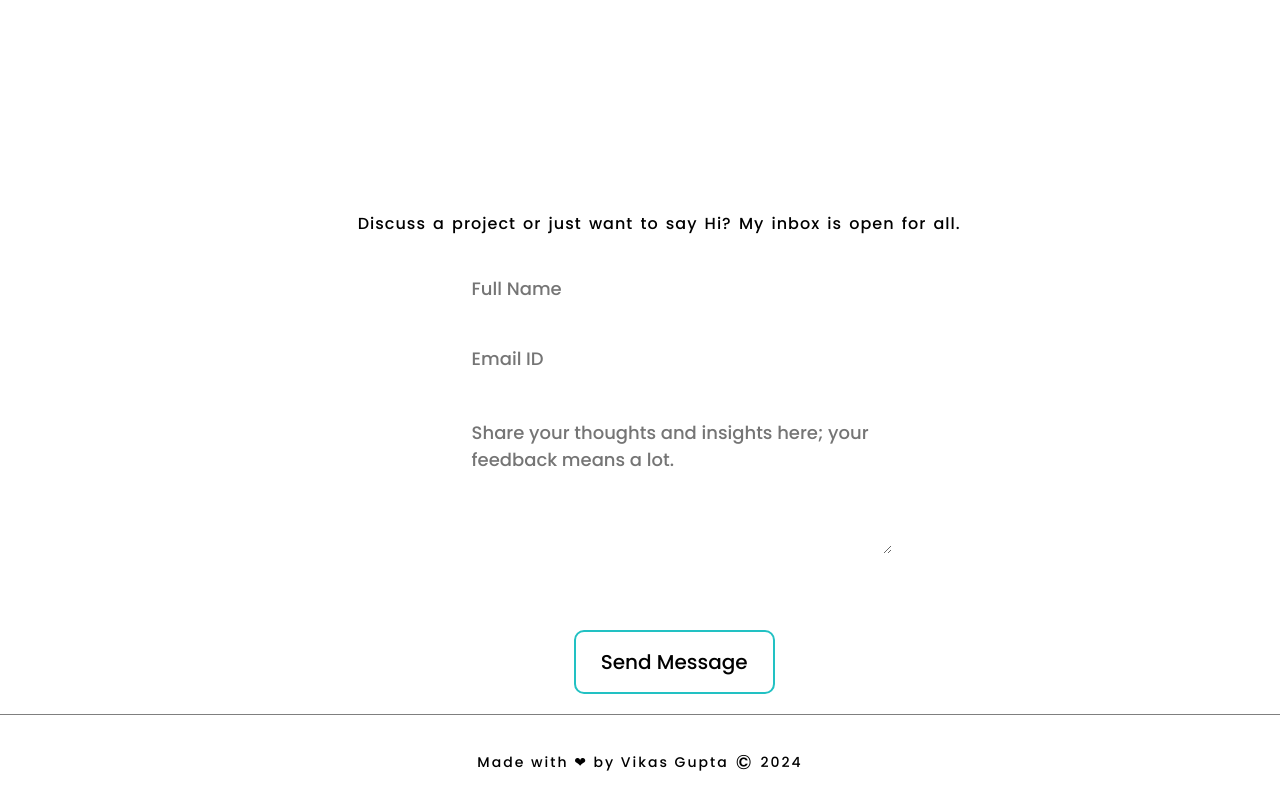
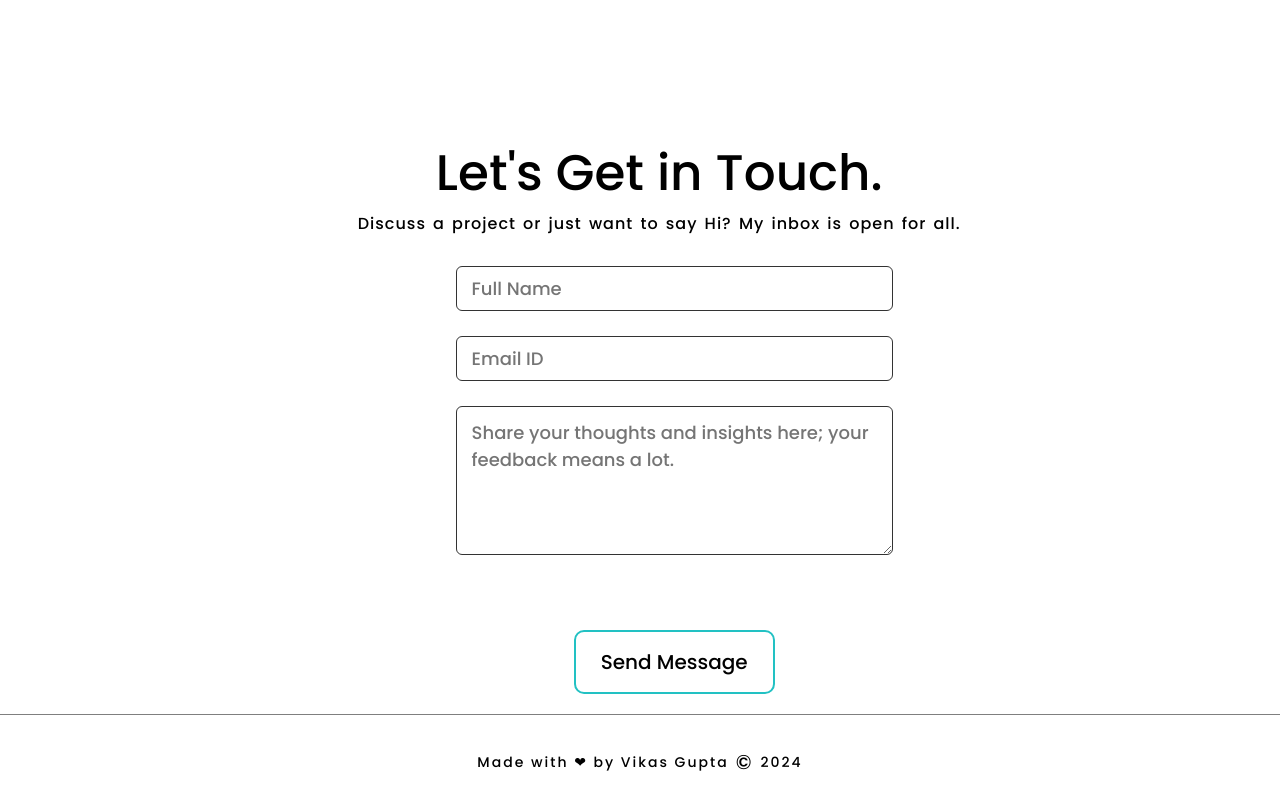
Before and after one commit to vikastech15/My-Portfolio-website, a React (Create React App) app: page / in a window 1280 px wide. Shown: the part 3980-4789 px from the top of the page. Built offline with nearby package versions, Linux system fonts and the light colour scheme.

Commit message:
Update ContactFormStyle.css

```diff
--- a/src/components/ContactFormStyle.css
+++ b/src/components/ContactFormStyle.css
@@ -8,7 +8,7 @@
 }
 
 .contact-window h1 {
-    color: #fff;
+    color: black;
     font-size: 50px;
 }
 
@@ -41,7 +41,7 @@
 
 .contact-wrapper-right input, textarea {
     background-color: transparent;
-    border: 1px solid rgba(255, 255, 255, 0.8);
+    border: 1px solid rgba(0,0,0, 0.8);
     border-radius: 6px;
     margin-bottom: 25px;
     padding-left: 15px;
@@ -57,7 +57,7 @@
 
 .contact-wrapper-right input:focus, textarea:focus {
     border: 1px solid #fff;
-    box-shadow: 0 0 10px 2px rgba(255, 255, 255, 0.4);
+    box-shadow: 0 0 10px 2px rgba(0,0,0, 0.6);
 }
 
 .contact-wrapper-right textarea {
```
